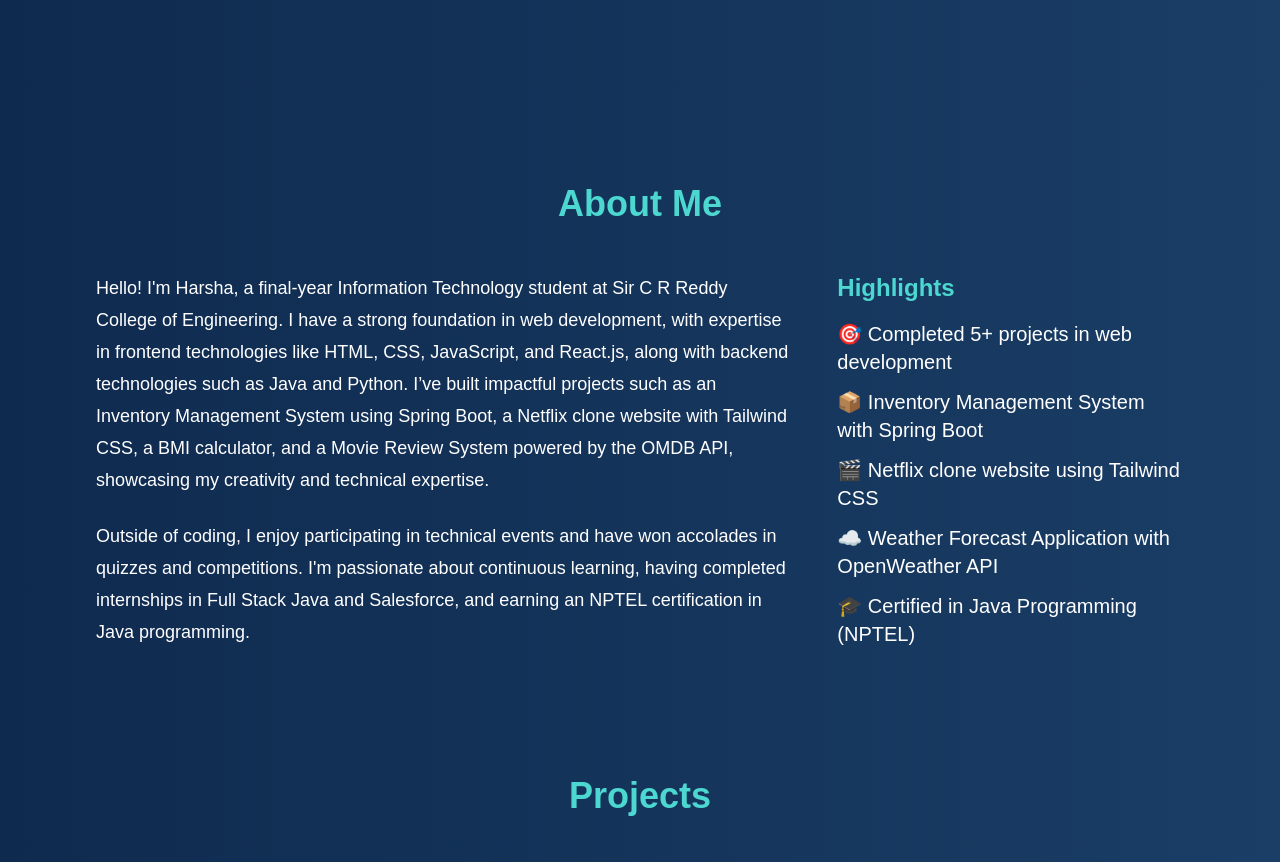
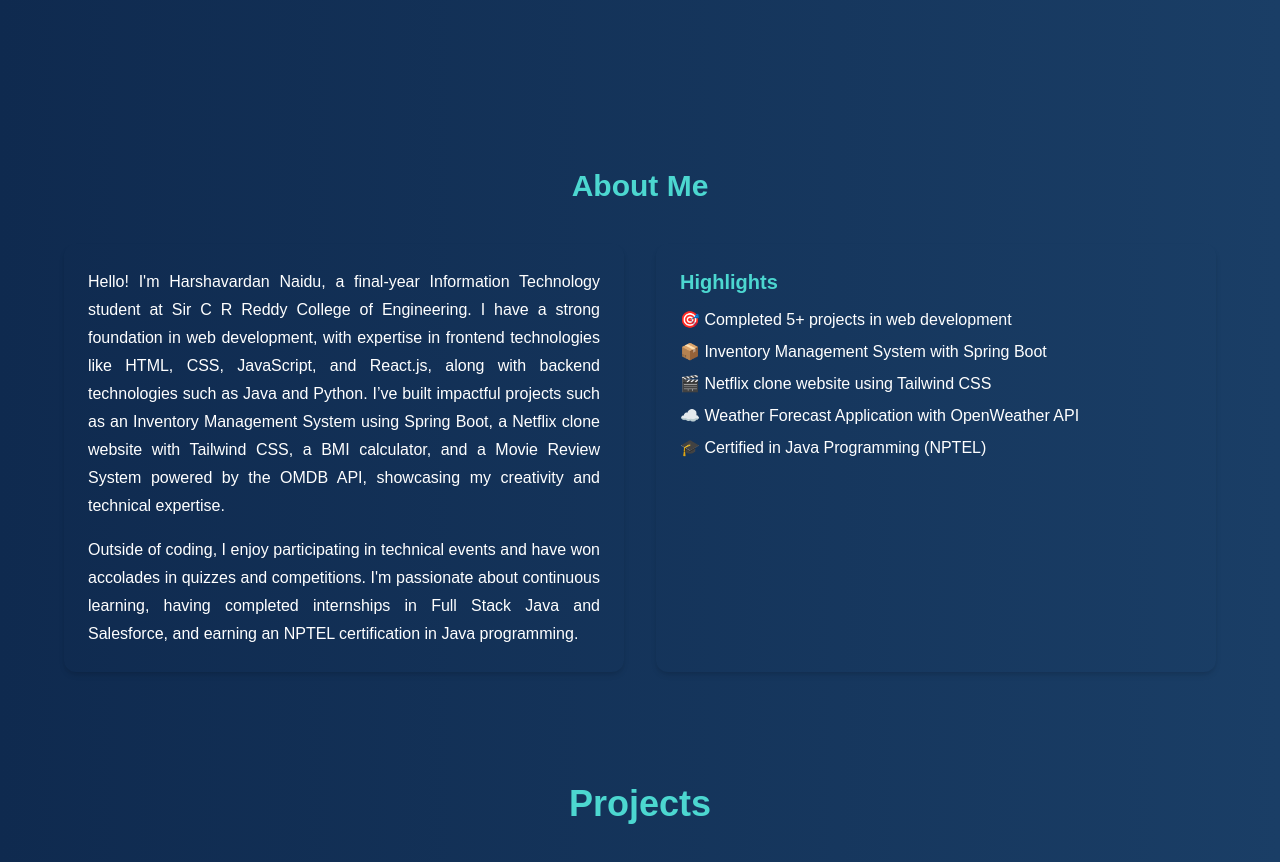
Before and after one commit to HARSHA-3623/personal_portfolio, a React (Vite) app: page / in a window 1280 px wide. Shown: the part 680-1542 px from the top of the page. Built offline with nearby package versions, Linux system fonts and the light colour scheme.

Commit message:
AboutMe Issue fix

```diff
--- a/src/components/AboutMe.jsx
+++ b/src/components/AboutMe.jsx
@@ -5,37 +5,37 @@ const AboutMe = () => {
   return (
     <section
       id="about"
-      className="bg-gradient-to-r from-[#0f2a4f] to-[#1a3e66] text-white py-16 px-6 sm:px-12 lg:px-24"
+      className="scroll-mt-[20px] bg-gradient-to-r from-[#0f2a4f] to-[#1a3e66] text-white py-12 px-6 sm:px-10 lg:px-16"
     >
       <style>{`html { scroll-behavior: smooth; }`}</style>
-      <div className="max-w-7xl mx-auto">
+      <div className="max-w-6xl mx-auto">
         {/* Section Title */}
         <motion.h2
-          className="text-4xl font-bold text-center mb-8 sm:mb-12 text-[#4cd7d0]"
-          initial={{ opacity: 0, y: -50 }}
+          className="text-3xl font-bold text-center mb-6 sm:mb-10 text-[#4cd7d0]"
+          initial={{ opacity: 0, y: -40 }}
           whileInView={{ opacity: 1, y: 0 }}
-          transition={{ duration: 0.8 }}
+          transition={{ duration: 0.7 }}
           viewport={{ once: true }}
         >
           About Me
         </motion.h2>
 
-        <div className="flex flex-col lg:flex-row lg:space-x-12">
+        <div className="flex flex-col lg:flex-row lg:gap-8 items-stretch">
           {/* About Me Description */}
           <motion.div
-            className="lg:w-2/3"
-            initial={{ opacity: 0, x: -50 }}
+            className="lg:w-1/2 flex flex-col justify-between bg-opacity-10 p-6 rounded-xl shadow-md"
+            initial={{ opacity: 0, x: -40 }}
             whileInView={{ opacity: 1, x: 0 }}
-            transition={{ duration: 0.8, delay: 0.2 }}
+            transition={{ duration: 0.7, delay: 0.2 }}
             viewport={{ once: true }}
           >
-            <p className="text-lg leading-8 mb-6">
-              Hello! I'm Harsha, a final-year Information Technology student at Sir C R Reddy College of Engineering.
+            <p className="text-base leading-7 mb-4 flex-grow text-justify">
+              Hello! I'm Harshavardan Naidu, a final-year Information Technology student at Sir C R Reddy College of Engineering.
               I have a strong foundation in web development, with expertise in frontend technologies like HTML, CSS, JavaScript, and React.js,
               along with backend technologies such as Java and Python. I’ve built impactful projects such as an Inventory Management System using Spring Boot,
               a Netflix clone website with Tailwind CSS, a BMI calculator, and a Movie Review System powered by the OMDB API, showcasing my creativity and technical expertise.
             </p>
-            <p className="text-lg leading-8">
+            <p className="text-base leading-7 text-justify">
               Outside of coding, I enjoy participating in technical events and have won accolades in quizzes and competitions.
               I'm passionate about continuous learning, having completed internships in Full Stack Java and Salesforce, and earning an NPTEL certification in Java programming.
             </p>
@@ -43,31 +43,21 @@ const AboutMe = () => {
 
           {/* Additional Details or Highlights */}
           <motion.div
-            className="lg:w-1/3 mt-8 lg:mt-0"
-            initial={{ opacity: 0, x: 50 }}
+            className="lg:w-1/2 flex flex-col justify-between bg-opacity-10 p-6 rounded-xl shadow-md"
+            initial={{ opacity: 0, x: 40 }}
             whileInView={{ opacity: 1, x: 0 }}
-            transition={{ duration: 0.8, delay: 0.4 }}
+            transition={{ duration: 0.7, delay: 0.4 }}
             viewport={{ once: true }}
           >
-            <h3 className="text-2xl font-semibold mb-4 text-[#4cd7d0]">
+            <h3 className="text-xl font-semibold mb-3 text-[#4cd7d0]">
               Highlights
             </h3>
-            <ul className="space-y-3 lg:text-lg">
-              <li className="flex items-center">
-                <span className="text-xl">🎯 Completed 5+ projects in web development</span>
-              </li>
-              <li className="flex items-center">
-                <span className="text-xl">📦 Inventory Management System with Spring Boot</span>
-              </li>
-              <li className="flex items-center">
-                <span className="text-xl">🎬 Netflix clone website using Tailwind CSS</span>
-              </li>
-              <li className="flex items-center">
-                <span className="text-xl">☁️ Weather Forecast Application with OpenWeather API</span>
-              </li>
-              <li className="flex items-center">
-                <span className="text-xl">🎓 Certified in Java Programming (NPTEL)</span>
-              </li>
+            <ul className="space-y-2 flex-grow">
+              <li className="text-base">🎯 Completed 5+ projects in web development</li>
+              <li className="text-base">📦 Inventory Management System with Spring Boot</li>
+              <li className="text-base">🎬 Netflix clone website using Tailwind CSS</li>
+              <li className="text-base">☁️ Weather Forecast Application with OpenWeather API</li>
+              <li className="text-base">🎓 Certified in Java Programming (NPTEL)</li>
             </ul>
           </motion.div>
         </div>
```
